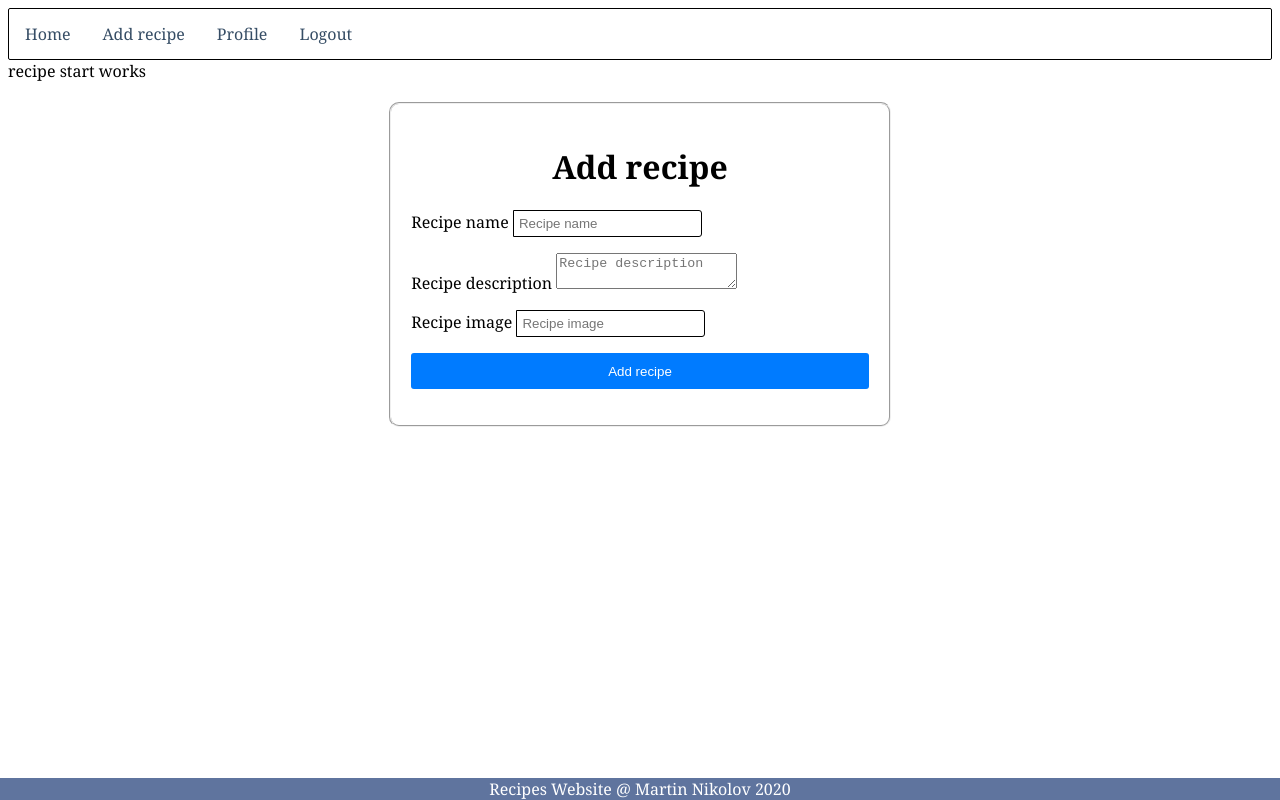
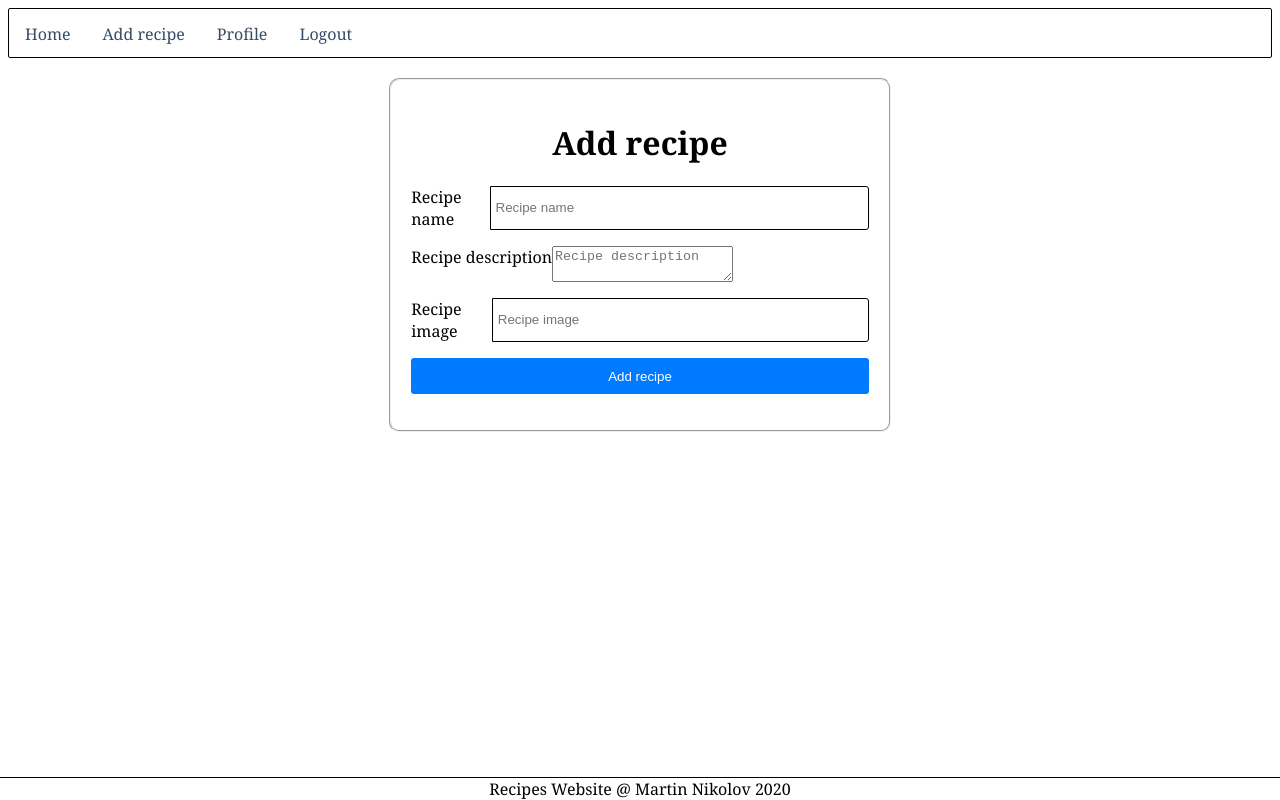
Before and after one commit to martinnikolov93/recipes--vue, a Vue app: page /recipe/add-recipe in a window 1280 px wide. Built offline with nearby package versions, Linux system fonts and the light colour scheme; sample sign-in values are in the browser's storage.

Commit message:
Design edits

```diff
--- a/src/components/Home.vue
+++ b/src/components/Home.vue
@@ -21,7 +21,7 @@
       </div>
     </div>
     <div v-else>
-      Home Page works (not authenticated)
+      You have to be logged in to view this page.
     </div>
   </div>
 </template>
@@ -49,6 +49,14 @@ export default {
     this.getAllPosts();
   },
   mixins: [recipesService],
+  methods: {
+    dateStringToTimestamp(date){
+      return Math.round(new Date(date).getTime()/1000);
+    }
+  },
+  computed: {
+
+  },
 };
 </script>
 
@@ -96,7 +104,8 @@ button {
   border: none;
   border-radius: 3px;
   padding: 3px 10px;
-  width: 100%;
+  display: inline-block;
+  margin-top: 10px;
 }
 
 i {
@@ -162,4 +171,15 @@ input.error {
   height: 90px;
   overflow: hidden;
 }
+
+.content {
+  margin: 10px auto;
+  width: 750px;
+  padding: 15px;
+  border-width: 1px;
+  border-style: solid;
+  border-color: rgb(51, 51, 51);
+  border-image: initial;
+  border-radius: 3px;
+}
 </style>
--- a/src/components/auth/SignIn.vue
+++ b/src/components/auth/SignIn.vue
@@ -10,7 +10,7 @@
               <i class="fas fa-envelope"></i>
             </span>
           </label>
-          <input v-model="email" type="text" name="email" id="email" placeholder="marg@gmial.com" />
+          <input v-model="email" type="text" name="email" id="email" placeholder="example@gmail.com" />
         </p>
 
         <p class="field field-icon">
--- a/src/components/recipes/AddRecipe.vue
+++ b/src/components/recipes/AddRecipe.vue
@@ -4,11 +4,11 @@
       <fieldset>
         <h1>Add recipe</h1>
 
-        <p>
+        <p class="field">
           <label for="recipe-name">
-            <span>
+            <div>
               Recipe name
-            </span>
+            </div>
           </label>
           <input
             v-model="recipeName"
@@ -18,11 +18,11 @@
             placeholder="Recipe name"
           />
         </p>
-        <p>
+        <p class="field">
           <label for="recipe-description">
-            <span>
+            <div>
               Recipe description
-            </span>
+            </div>
           </label>
           <textarea
             v-model="recipeDescr"
@@ -32,11 +32,11 @@
             placeholder="Recipe description"
           ></textarea>
         </p>
-        <p>
+        <p class="field">
           <label for="recipe-img">
-            <span>
+            <div>
               Recipe image
-            </span>
+            </div>
           </label>
           <input
             v-model="recipeImg"
--- a/src/components/recipes/RecipeDetails.vue
+++ b/src/components/recipes/RecipeDetails.vue
@@ -1,13 +1,17 @@
 <template>
   <div>
-    recipe details works
-    <div>Recipe ID: {{ recipeId }}</div>
     <div v-if="loader">Loading data..</div>
     <div v-else>
-      <div>Recipe Name: {{ selectedRecipe.name }}</div>
-      <div>Recipe Description: {{ selectedRecipe.recipeDescr }}</div>
-      <div><img v-bind:src="selectedRecipe.recipeImg" /></div>
-      <router-link class="blue-button" :to="recipeId | recipeEditLink">Edit</router-link>
+      <section>
+        <div class="content">
+          <div><img v-bind:src="selectedRecipe.recipeImg" /></div>
+          <h3>{{ selectedRecipe.name }}</h3>
+          <div>{{ selectedRecipe.recipeDescr }}</div>
+          <router-link class="blue-button" :to="recipeId | recipeEditLink"
+            >Edit</router-link
+          >
+        </div>
+      </section>
     </div>
   </div>
 </template>
--- a/src/components/recipes/RecipeEdit.vue
+++ b/src/components/recipes/RecipeEdit.vue
@@ -1,8 +1,5 @@
 <template>
   <div>
-    recipe edit works
-    <div>Editing recipe: {{ recipeId }}</div>
-
     <div v-if="loader">Loading data..</div>
     <div v-else>
       <form @submit.prevent="onSubmit">
--- a/src/components/recipes/RecipeStart.vue
+++ b/src/components/recipes/RecipeStart.vue
@@ -1,6 +1,5 @@
 <template>
   <div>
-      recipe start works
      <router-view></router-view>
   </div>
 </template>
--- a/src/components/shared/Footer.vue
+++ b/src/components/shared/Footer.vue
@@ -22,8 +22,9 @@ footer {
   left: 0;
   bottom: 0;
   width: 100%;
-  background-color: rgb(95, 116, 158);
-  color: white;
+  background-color: white;
+  color: black;
   text-align: center;
+  border-top: solid black 1px;
 }
 </style>
--- a/src/components/shared/Header.vue
+++ b/src/components/shared/Header.vue
@@ -1,6 +1,6 @@
 <template>
   <nav>
-    <ul>
+    <ul class="navigation">
       <li>
         <router-link to="/">Home</router-link>
       </li>
@@ -42,7 +42,9 @@ export default {
 </script>
 
 <style scoped>
-ul {
+.navigation {
+  box-sizing: border-box;
+  height: 50px;
   list-style-type: none;
   margin: 0;
   padding: 0;
@@ -50,6 +52,10 @@ ul {
   background-color: white;
   border: solid black 1px;
   border-radius: 2px;
+}
+
+ul {
+
 }
 
 li {
@@ -66,7 +72,9 @@ li a {
 
 /* Change the link color to #111 (black) on hover */
 li a:hover {
-  background-color: #dadada;
+  background-color: #f1f1f1;
+  color: black;
+  border-bottom: solid #3b7fc5 1px;
 }
 
 .logout {
--- a/src/components/user/UserProfile.vue
+++ b/src/components/user/UserProfile.vue
@@ -1,10 +1,14 @@
 <template>
   <div>
-    user profile works
     <div v-if="loader">Loading user data..</div>
     <div v-else>
-      <div>Your email: {{ userInfo.email }}</div>
-      <div>Your username: {{ userInfo.displayName }}</div>
+      <section>
+        <div class="content">
+          <h2>Your profile</h2>
+          <div>Your email: {{ userInfo.email }}</div>
+          <div>Your username: {{ userInfo.displayName }}</div>
+        </div>
+      </section>
     </div>
   </div>
 </template>
@@ -34,6 +38,7 @@ export default {
   },
   methods: {},
   mixins: [userService],
+
 };
 </script>
 
```
